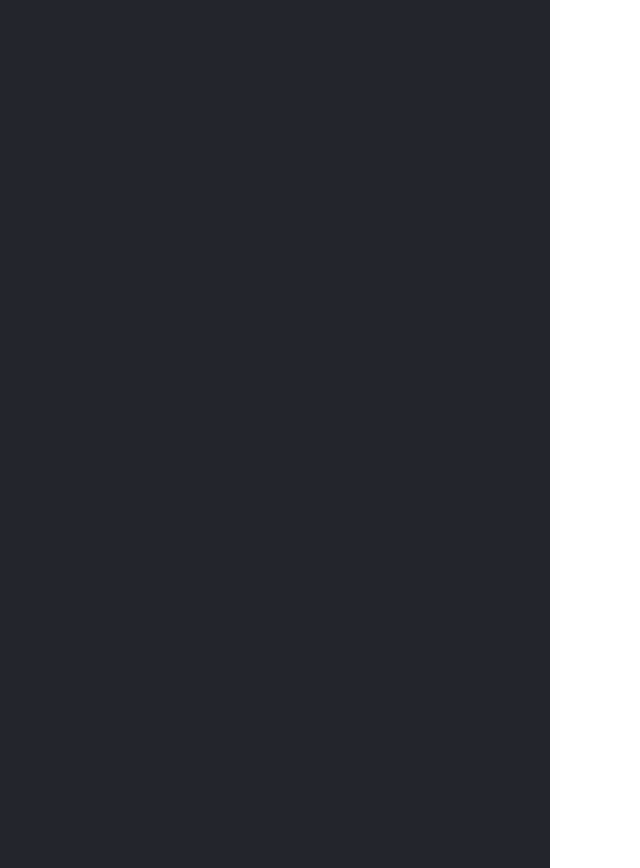
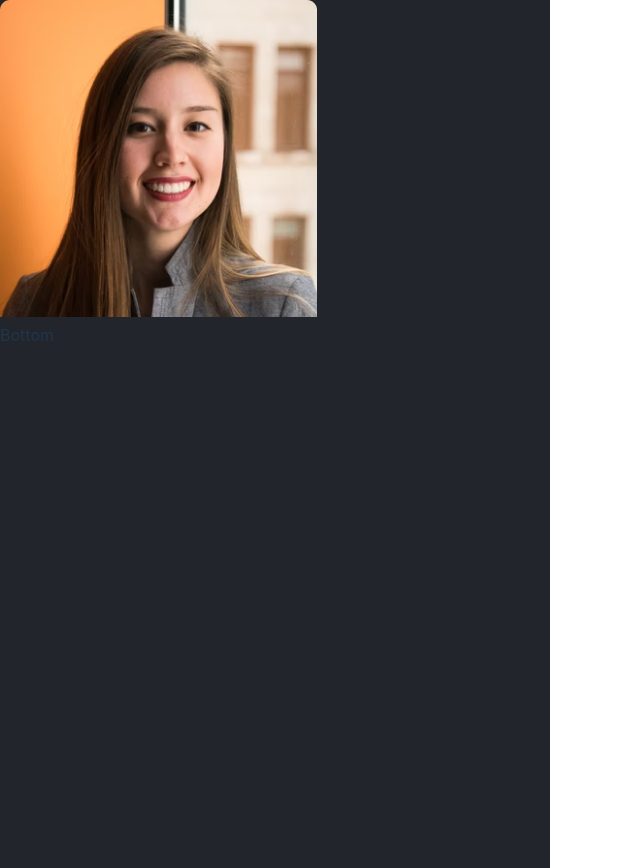
Before and after one commit to bhavya-giri/card-scrimba, a React (Vite) app: page / in a window 1280 px wide. Shown: the whole page, without its empty margins (0-640 px from the left). Built offline with nearby package versions, Linux system fonts and the light colour scheme.

Commit message:
pic added

```diff
--- a/src/App.jsx
+++ b/src/App.jsx
@@ -1,13 +1,16 @@
 import { useState } from 'react'
 import reactLogo from './assets/react.svg'
 import './App.css'
+import Top from './components/Top'
+import Bottom from './components/Bottom'
 
 function App() {
   const [count, setCount] = useState(0)
 
   return (
     <div className="App">
-
+     <Top/>
+     <Bottom/>
     </div>
   )
 }
--- /dev/null
+++ b/src/components/Bottom.jsx
@@ -0,0 +1,10 @@
+import React from 'react'
+
+const Bottom = () => {
+  return (
+
+    <div>Bottom</div>
+  )
+}
+
+export default Bottom
--- /dev/null
+++ b/src/components/Top.jsx
@@ -0,0 +1,11 @@
+import React from 'react'
+import pic from '../assets/Rectangle 90.png'
+const Top = () => {
+  return (
+    <div>
+      <img className='pic' src={pic}/>
+    </div>
+  )
+}
+
+export default Top
```
Also changed, not shown: src/assets/Rectangle 90.png (added).
